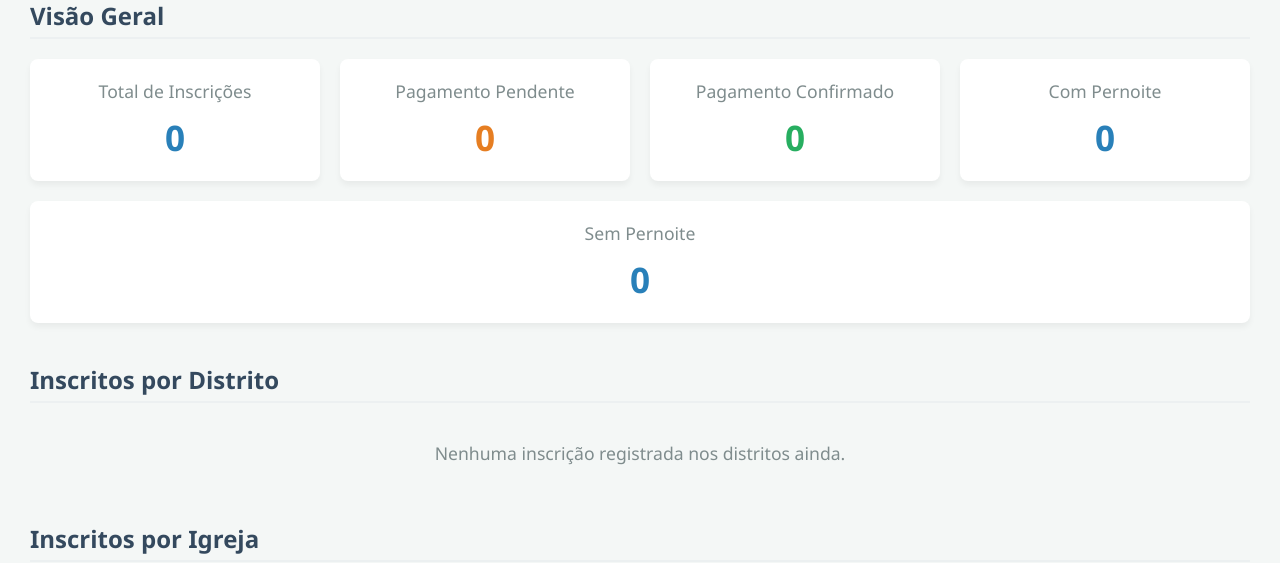
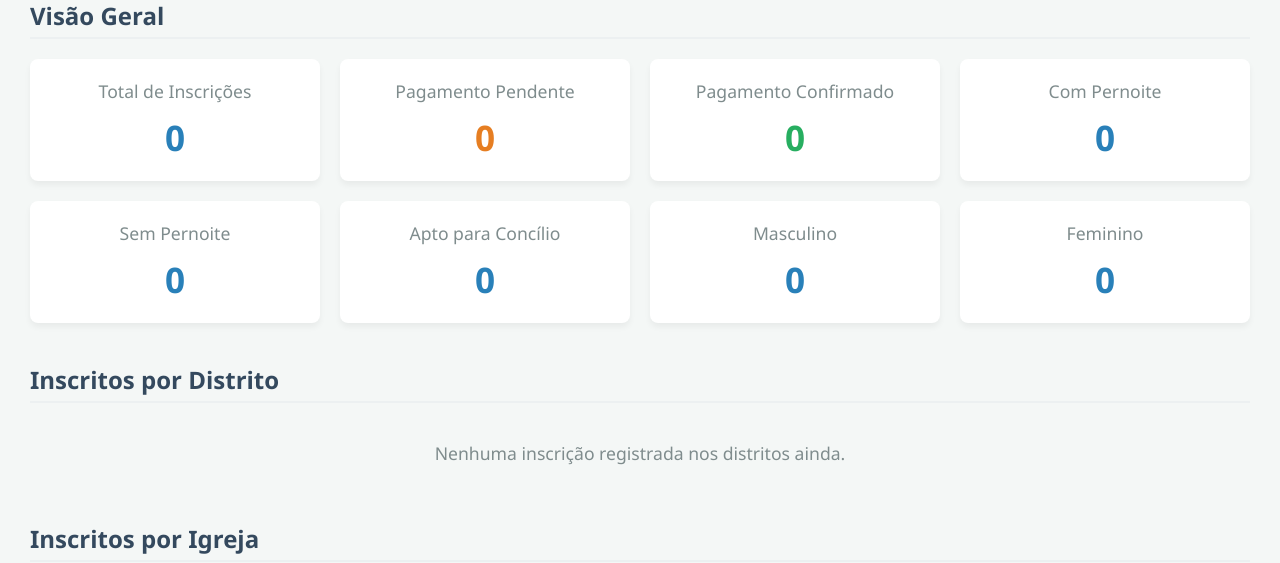
Before and after one commit to FilipeCabralCoutinho/council-event, a Django app: page /enrollments/dashboard/ in a window 1280 px wide. Shown: the part 187-750 px from the top of the page. Run offline with Django 5.2, Linux system fonts and the light colour scheme; the visitor is signed in with stand-in values (Sample User, id 1); data that the repository does not hold is empty.

Commit message:
feat: distritos liberados para pernoite, inclusao de dados no dashboard e nos relatórios excel

```diff
--- a/enrollments/forms.py
+++ b/enrollments/forms.py
@@ -104,7 +104,7 @@
         pernoite = cleaned_data.get('pernoite')
 
         # Distritos que não podem ter pernoite
-        distritos_sem_pernoite = ['São João de Meriti', 'Queimados', 'Nova Iguaçu', 'Nilópolis', 'Mesquita']
+        distritos_sem_pernoite = [] # pernoite liberado pra todos.
 
         if distrito and pernoite == 'SIM' and distrito.nome in distritos_sem_pernoite:
             logger.warning(f"Form validation failed: Enrollment attempt with overnight stay for restricted district ({distrito.nome}).")
--- a/enrollments/services.py
+++ b/enrollments/services.py
@@ -36,6 +36,7 @@
                     "Possui Comorbidade?": i.possui_comorbidade,
                     "Qual Comorbidade?": i.qual_comorbidade,
                     "Vai Dormir no Efraim?": i.pernoite,
+                    "Sexo": i.sexo,
                     "Data/Hora Criação": i.created_at.strftime('%d/%m/%Y %H:%M'),
                     "Data/Hora Atualização": i.updated_at.strftime('%d/%m/%Y %H:%M'),
                     "Consentimento Dados": i.consent_given,
--- a/enrollments/views.py
+++ b/enrollments/views.py
@@ -50,7 +50,12 @@
         if not service.cpf_validate(cpf):
             logger.warning(f"Invalid CPF attempt. CPF: {cpf}")
             messages.error(request, "CPF inválido!")
-            return redirect('enrollments:new_enrollment')
+            form = InscricaoForm(request.POST)
+            context = {
+                "form": form,
+                "distritos_sem_pernoite": distritos_sem_pernoite,
+            }
+            return render(request, 'enrollments/new_enrollment.html', context)
 
         if form.is_valid():
             enrollment = form.save(commit=False)
@@ -125,6 +130,13 @@
         total_inscricoes=Count('inscricoes')
     ).filter(total_inscricoes__gt=0).values('distrito_id', 'nome', 'total_inscricoes')
 
+    # 6. Total Apto para o Concílio Regional
+    aptos_concilio_geral = Inscricoes.objects.filter(apto_concilio='SIM').count()
+
+    # 7. Total por Sexo
+    total_masculino = Inscricoes.objects.filter(sexo='MASCULINO').count()
+    total_feminino = Inscricoes.objects.filter(sexo='FEMININO').count()
+
     igrejas_por_distrito = {}
     for igreja in igrejas_stats:
         distrito_id = str(igreja['distrito_id'])
@@ -144,6 +156,9 @@
         'distritos_stats': distritos_stats,
         'igrejas_por_distrito_json': json.dumps(igrejas_por_distrito),
         'distritos': Distrito.objects.all().order_by('nome'),
+        'aptos_concilio_geral': aptos_concilio_geral,
+        'total_masculino': total_masculino,
+        'total_feminino': total_feminino
     }
     return render(request, 'enrollments/dashboard.html', context)
 
@@ -156,7 +171,10 @@
         'Pagamento Pendente': Inscricoes.objects.filter(status_pagamento='PENDENTE').count(),
         'Pagamento Confirmado': Inscricoes.objects.filter(status_pagamento='CONFIRMADO').count(),
         'Com Pernoite': Inscricoes.objects.filter(pernoite='SIM').count(),
-        'Sem Pernoite': Inscricoes.objects.filter(pernoite='NAO').count()
+        'Sem Pernoite': Inscricoes.objects.filter(pernoite='NAO').count(),
+        'Apto para Concílio': Inscricoes.objects.filter(apto_concilio='SIM').count(),
+        'Masculino': Inscricoes.objects.filter(sexo='MASCULINO').count(),
+        'Feminino': Inscricoes.objects.filter(sexo='FEMININO').count()
     }])
 
     # 2. Total por Distrito
--- a/templates/enrollments/dashboard.html
+++ b/templates/enrollments/dashboard.html
@@ -69,6 +69,9 @@
         <div class="card"><h3>Pagamento Confirmado</h3><p style="color: #27ae60;">{{ total_confirmado }}</p></div>
         <div class="card"><h3>Com Pernoite</h3><p>{{ total_com_pernoite }}</p></div>
         <div class="card"><h3>Sem Pernoite</h3><p>{{ total_sem_pernoite }}</p></div>
+        <div class="card"><h3>Apto para Concílio</h3><p>{{ aptos_concilio_geral }}</p></div>
+        <div class="card"><h3>Masculino</h3><p>{{ total_masculino }}</p></div>
+        <div class="card"><h3>Feminino</h3><p>{{ total_feminino }}</p></div>
     </div>
 
     <h2>Inscritos por Distrito</h2>
```
Also changed, not shown: templates/enrollments/new_enrollment.html (+8 -0 lines).
